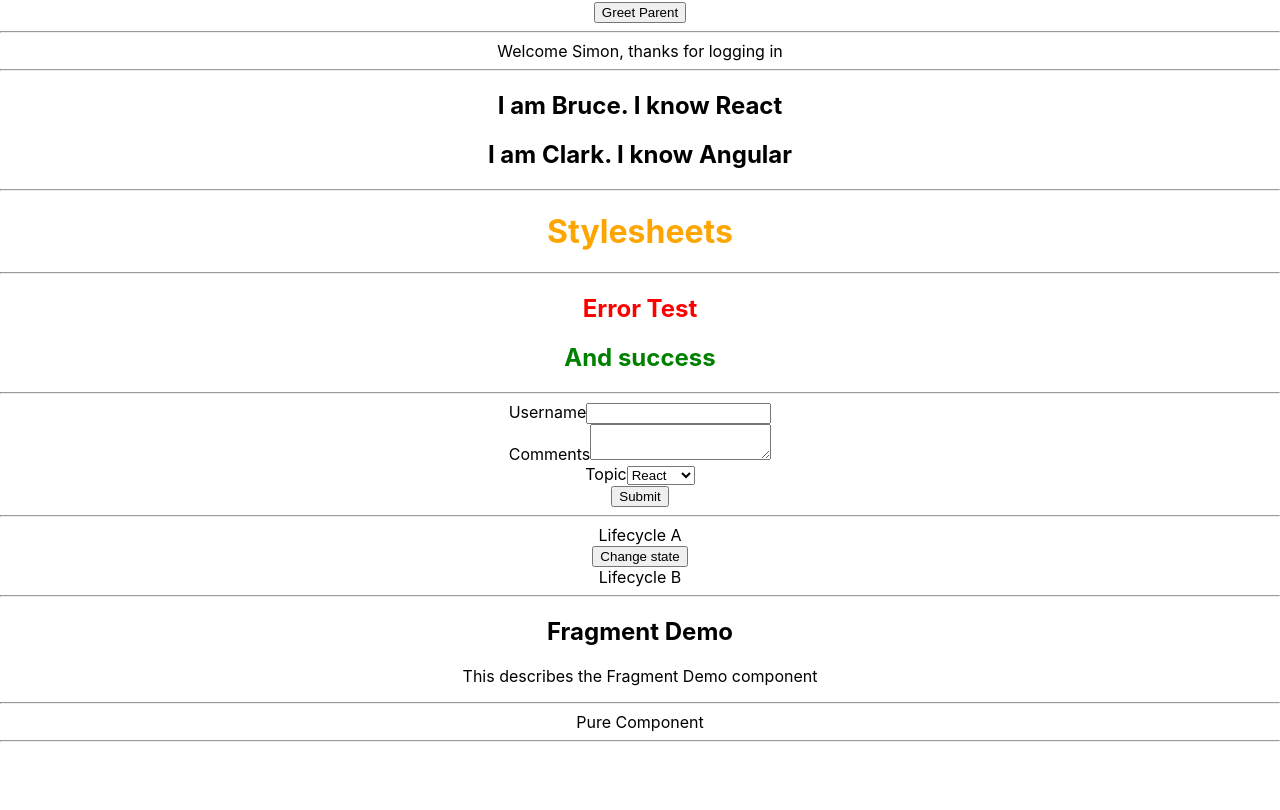
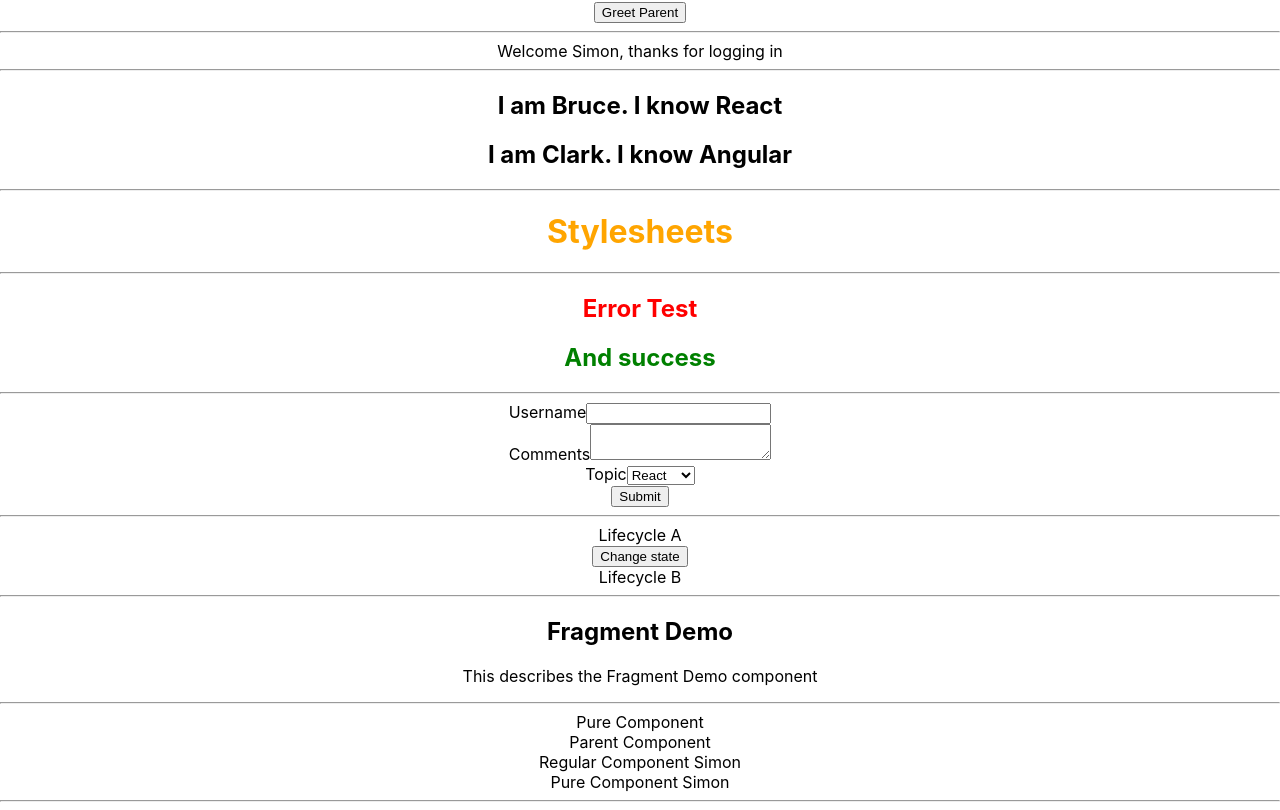
Before and after one commit to simongarisch/golang_stuff, a React (Create React App) app in the folder using_gin_framework/react stuff/hello-world/: page / in a window 1280 px wide. Shown: the part 774-1584 px from the top of the page. Before the commit the page ends 1524 px from the top, so only its background shows below. Built offline with nearby package versions, Linux system fonts and the light colour scheme.

Commit message:
working with pure components

```diff
--- a/using_gin_framework/react stuff/hello-world/src/App.js
+++ b/using_gin_framework/react stuff/hello-world/src/App.js
@@ -31,6 +31,7 @@ import "./appStyles.css"
 import styles from "./appStyles.module.css"
 import FragmentDemo from './components/FragmentDemo';
 import PureCompon from './components/PureCompon';
+import ParentCompon from './components/ParentCompon'
 
 function App() {
   return (
@@ -85,6 +86,7 @@ function App() {
       <hr></hr>
 
       <PureCompon></PureCompon>
+      <ParentCompon></ParentCompon>
       <hr></hr>
     </div>
   );
--- a/using_gin_framework/react stuff/hello-world/src/components/ParentCompon.js
+++ b/using_gin_framework/react stuff/hello-world/src/components/ParentCompon.js
@@ -1,12 +1,34 @@
 import React, { Component } from 'react'
+import ReguCompon from './ReguCompon'
+import PureCompon from './PureCompon'
 
+/*
+Pure component implements shouldComponentUpdate with a
+shallow props and state comparison.
+*/
 class ParentCompon extends Component {
 
+    constructor(props) {
+        super(props)
+
+        this.state = {
+             name: "Simon"
+        }
+    }
+
+    componentDidMount(){
+        setInterval(() => this.setState({
+            name: "Simon"
+        }), 2000)
+    }
 
     render() {
+        console.log("*** Parent Component Render ***")
         return (
             <div>
                 Parent Component
+                <ReguCompon name={this.state.name}></ReguCompon>
+                <PureCompon name={this.state.name}></PureCompon>
             </div>
         )
     }
--- a/using_gin_framework/react stuff/hello-world/src/components/PureCompon.js
+++ b/using_gin_framework/react stuff/hello-world/src/components/PureCompon.js
@@ -2,9 +2,10 @@ import React, { PureComponent } from 'react'
 
 class PureCompon extends PureComponent {
     render() {
+        console.log("Pure Component Render")
         return (
             <div>
-                Pure Component
+                Pure Component {this.props.name}
             </div>
         )
     }
--- a/using_gin_framework/react stuff/hello-world/src/components/ReguCompon.js
+++ b/using_gin_framework/react stuff/hello-world/src/components/ReguCompon.js
@@ -2,9 +2,10 @@ import React, { Component } from 'react'
 
 class ReguCompon extends Component {
     render() {
+        console.log("Regular Component Render")
         return (
             <div>
-                Regular Component
+                Regular Component {this.props.name}
             </div>
         )
     }
```
